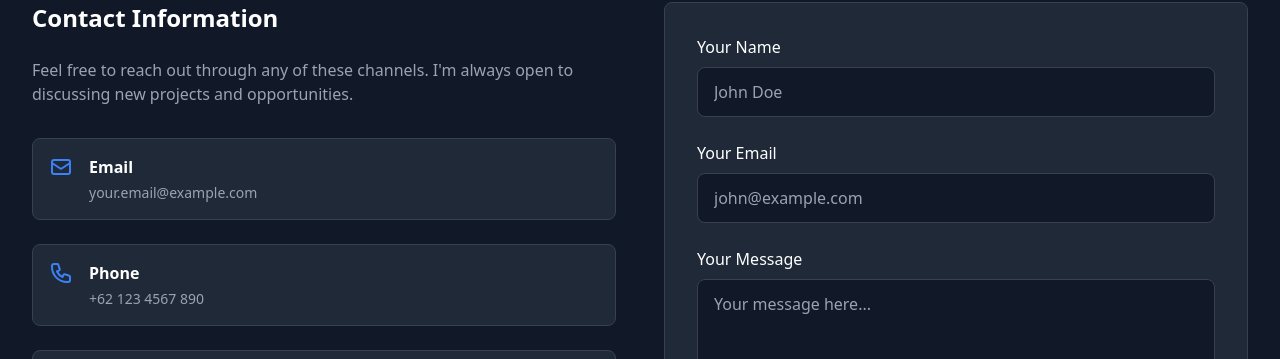
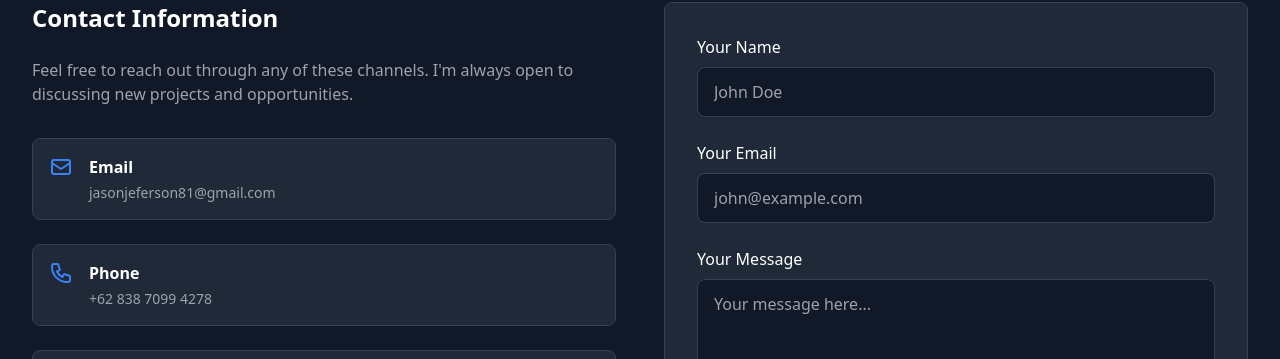
Before and after one commit to foodkin/Portofolio_Website, a React (Create React App) app: page / in a window 1280 px wide. Shown: the part 3864-4223 px from the top of the page. Built offline with nearby package versions, Linux system fonts and the light colour scheme.

Commit message:
About Update

```diff
--- a/src/components/Contact.jsx
+++ b/src/components/Contact.jsx
@@ -25,14 +25,14 @@
     try {
       // Ganti dengan Service ID, Template ID, dan Public Key dari EmailJS
       await emailjs.send(
-        'YOUR_SERVICE_ID',        // dari EmailJS Email Services
-        'YOUR_TEMPLATE_ID',       // dari EmailJS Email Templates
+        'service_54w4ela',        // dari EmailJS Email Services
+        'template_a4qkc29',       // dari EmailJS Email Templates
         {
           from_name: formData.name,
           from_email: formData.email,
           message: formData.message,
         },
-        'YOUR_PUBLIC_KEY'         // dari EmailJS Account → General
+        'WS9VGooJ52o5ZFKE0'         // dari EmailJS Account → General
       );
 
       setStatus({
@@ -59,8 +59,8 @@
         </svg>
       ),
       title: 'Email',
-      value: 'your.email@example.com',
-      link: 'mailto:your.email@example.com'
+      value: 'jasonjeferson81@gmail.com',
+      link: 'mailto:jasonjeferson81@gmail.com'
     },
     {
       icon: (
@@ -69,8 +69,8 @@
         </svg>
       ),
       title: 'Phone',
-      value: '+62 123 4567 890',
-      link: 'tel:+621234567890'
+      value: '+62 838 7099 4278',
+      link: 'tel:+6283870994278'
     },
     {
       icon: (
@@ -156,7 +156,7 @@
 
                 {/* LinkedIn */}
                 <a
-                  href="https:www.linkedin.com/in/jeferson-undefined-00843128a"
+                  href="https://www.linkedin.com/in/jeferson-undefined-00843128a"
                   target="_blank"
                   rel="noopener noreferrer"
                   className="w-12 h-12 bg-gray-800 rounded-lg flex items-center justify-center text-gray-400 hover:text-white hover:bg-blue-600 hover:border-blue-500 transition-all duration-300 border border-gray-700"
```
